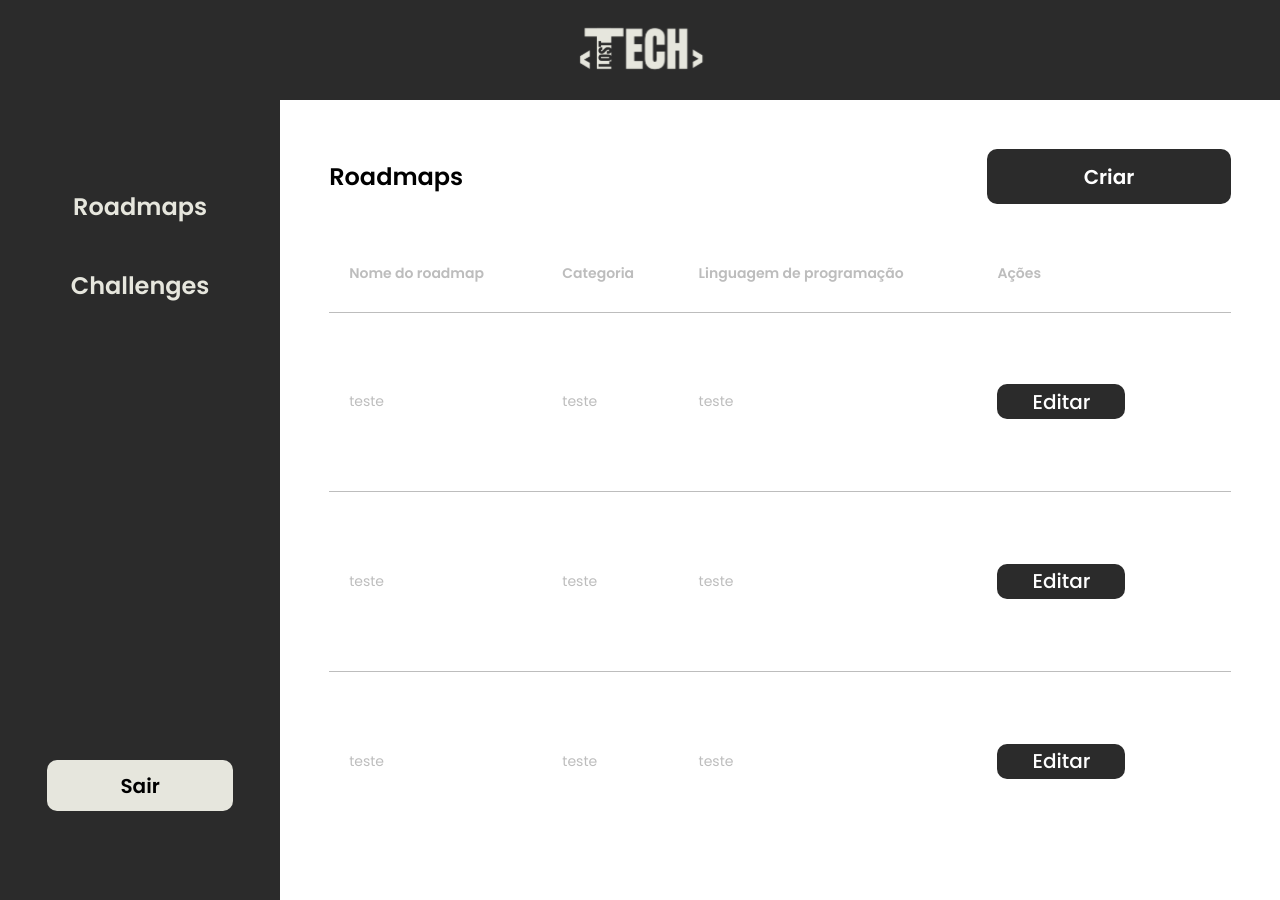
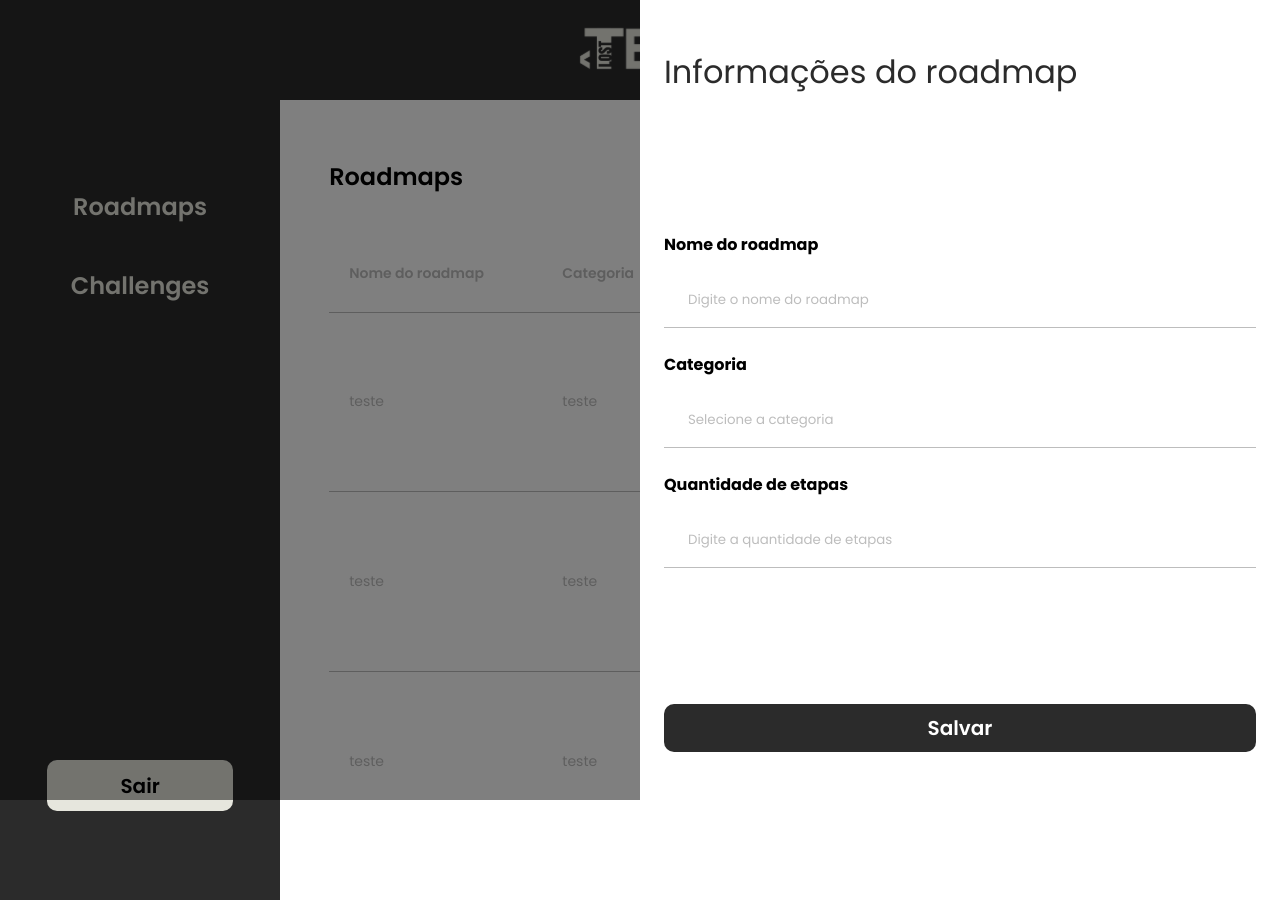
Before and after one commit to LT-LostTech/LT.frontEnd, a React (Vite) app: page /backoffice/dashboard/roadmaps in a window 1280 px wide. Both pictures are taken after a click on the button "Criar". Built offline with nearby package versions, Linux system fonts and the light colour scheme.

Commit message:
feat: created the modal of create roadmap

```diff
--- a/src/components/Form/index.tsx
+++ b/src/components/Form/index.tsx
@@ -18,12 +18,12 @@ export function Form({ title, InputProps, buttons }: FormProps) {
         {InputProps.map((input, key) => (
           <Input {...input} key={key} />
         ))}
+      </FormContainer>
         <ButtonsContainer>
           {buttons.map((button, key) => (
             <Button {...button} key={key} />
           ))}
         </ButtonsContainer>
-      </FormContainer>
     </Container>
   );
 }
--- a/src/components/Form/styled.ts
+++ b/src/components/Form/styled.ts
@@ -3,13 +3,20 @@ import { theme } from "../../theme/theme";
 
 
 export const Container = styled.div`
-  width: 100%;
+  width: 50%;
   height: 100%;
   display: flex;
   flex-direction: column;
   justify-content: space-between;
-  align-items: center;
+  align-items: left;
   padding: 48px 24px;
+  background-color: ${theme.colors.white};
+  z-index: 1000;
+  position: fixed;
+  top: 0;
+  right: 0;
+  overflow-y: auto;
+  gap: 24px;
 `;
 
 export const Title = styled.h3`
--- a/src/pages/backOffice/dashboard/index.tsx
+++ b/src/pages/backOffice/dashboard/index.tsx
@@ -1,3 +1,4 @@
+import { useState } from "react";
 import { Aside } from "../../../components/Aside";
 import { Button } from "../../../components/Button";
 import { theme } from "../../../theme/theme";
@@ -14,6 +15,8 @@ import {
   DashboardTableBodyRow,
   DashboardTableBodyCell,
 } from "./styled";
+import { CreateFormRoadmap } from "./roadmap/create";
+import { Overlay } from "../../../utils/Overlay/styled";
 
 interface DashboardProps {
   title: string;
@@ -42,6 +45,15 @@ const tableData = [
 ];
 
 export function Dashboard({ title, tableHeaders }: DashboardProps) {
+  const [modalType, setModalType] = useState<"create" | "edit" | null>(
+    "create"
+  );
+  const [isOpenModal, setIsOpenModal] = useState(false);
+
+  const handleOpenModal = (type: "create" | "edit") => {
+    setModalType(type);
+    setIsOpenModal(!isOpenModal);
+  };
   return (
     <DashboardPage>
       <Aside />
@@ -56,6 +68,9 @@ export function Dashboard({ title, tableHeaders }: DashboardProps) {
             fontWeight="600"
             text="Criar"
             border="none"
+            onClick={() => {
+              handleOpenModal("create");
+            }}
           />
         </DashboardLabelContainer>
 
@@ -91,6 +106,9 @@ export function Dashboard({ title, tableHeaders }: DashboardProps) {
                     fontWeight="500"
                     text="Editar"
                     border="none"
+                    onClick={() => {
+                      handleOpenModal("edit");
+                    }}
                   />
                 </DashboardTableBodyCell>
               </DashboardTableBodyRow>
@@ -98,6 +116,16 @@ export function Dashboard({ title, tableHeaders }: DashboardProps) {
           </DashboardTableBody>
         </DashboardTable>
       </DashboardContainer>
+      {isOpenModal && modalType === "create" && (
+        <>
+          <Overlay
+            onClick={() => {
+              setIsOpenModal(false);
+            }}
+          />
+          <CreateFormRoadmap />
+        </>
+      )}
     </DashboardPage>
   );
 }
--- /dev/null
+++ b/src/pages/backOffice/dashboard/roadmap/create/index.tsx
@@ -0,0 +1,48 @@
+import { Form } from "../../../../../components/Form";
+import { theme } from "../../../../../theme/theme";
+
+export function CreateFormRoadmap() {
+    return <Form
+        title="Informações do roadmap"
+        InputProps={[
+            {
+                label: "Nome do roadmap",
+                type: "text",
+                placeholder: "Digite o nome do roadmap",
+                showIcon: false,
+                showLabel: true,
+                IconOpen: "",
+                IconClose: "",
+            },
+            {
+                label: "Categoria",
+                type: "text",
+                placeholder: "Selecione a categoria",
+                showIcon: false,
+                showLabel: true,
+                IconOpen: "",
+                IconClose: "",
+            },
+            {
+                label: "Quantidade de etapas",
+                type: "number",
+                placeholder: "Digite a quantidade de etapas",
+                showIcon: false,
+                showLabel: true,
+                IconOpen: "",
+                IconClose: "",
+            }
+        ]}
+        buttons={[
+            {
+                text: "Salvar",
+                width: "100%",
+                height: "48px",
+                colorText: theme.colors.white,
+                bgColor: theme.colors.gray800,
+                fontWeight: "600",
+                border: "none",
+            }
+        ]}
+    />
+}
```
